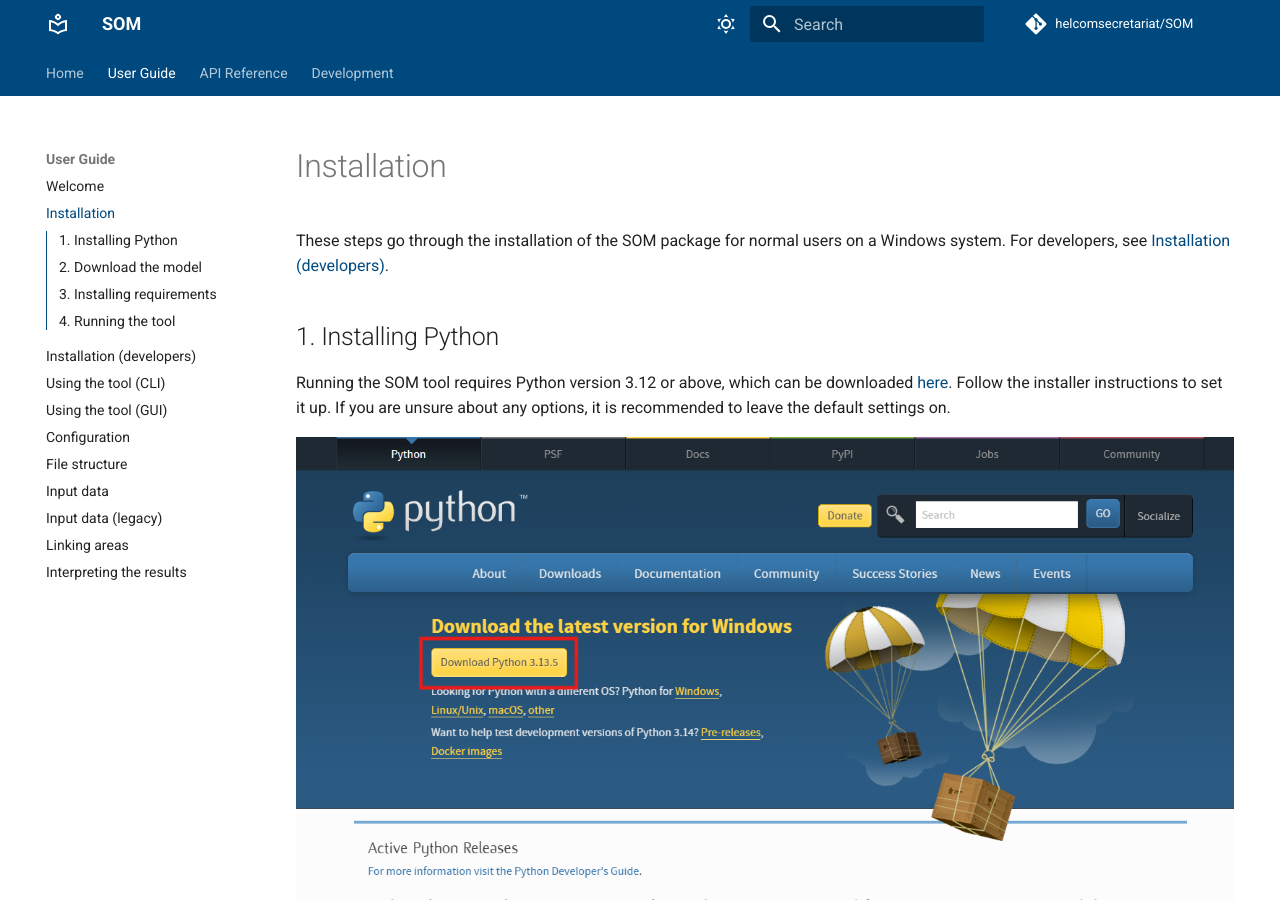
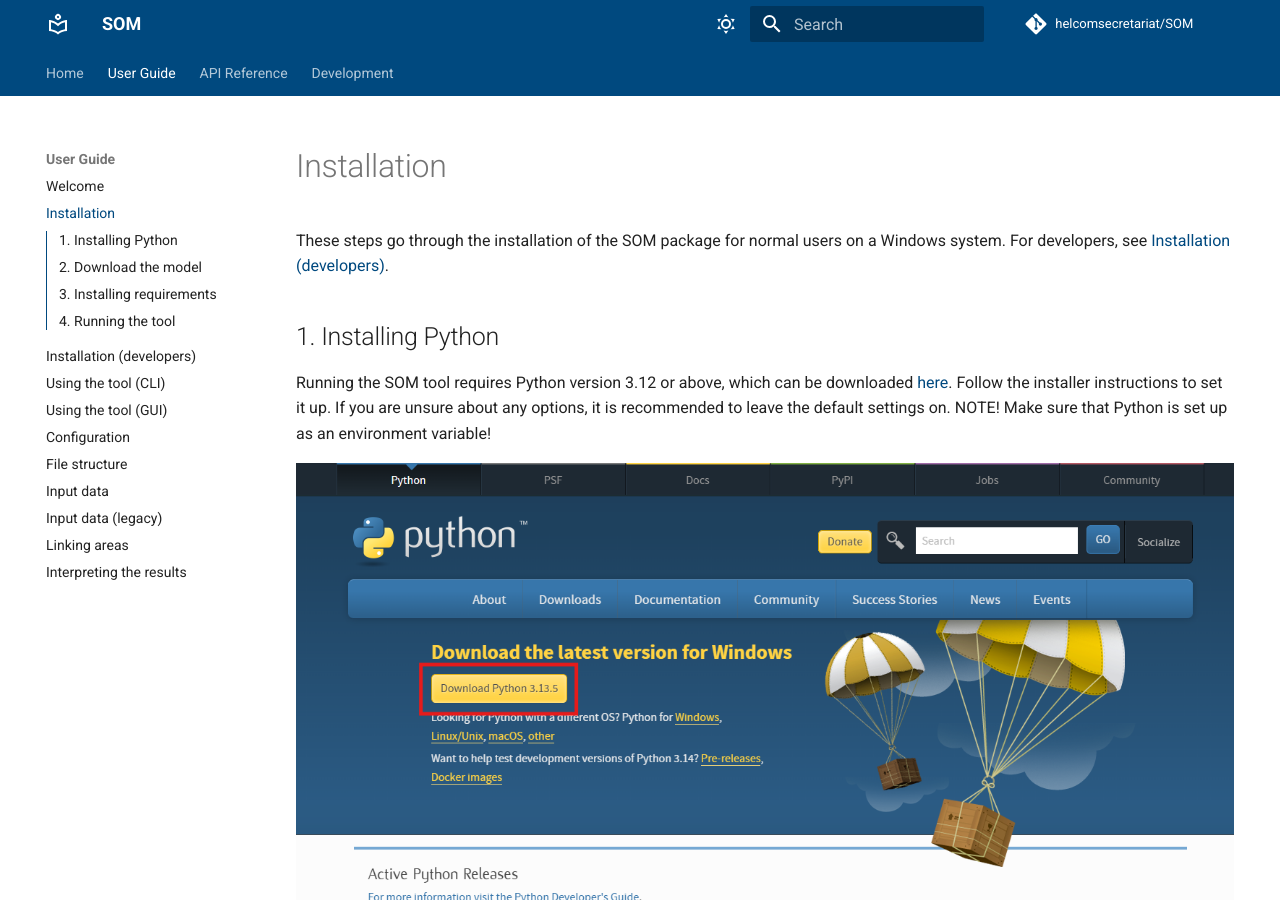
Before and after one commit to helcomsecretariat/SOM, an MkDocs documentation site: the page built from docs/guide/installation.md, in a window 1280 px wide and 900 px high. Built offline with MkDocs 1.6.1 and Material for MkDocs 9.7.7, drawn with Linux system fonts in a browser that asks for light colours; comment, search, counter and statistics services are not loaded; some of the changed text lies outside the part shown.

Commit message:
updated installation instructions

```diff
--- a/docs/guide/installation.md
+++ b/docs/guide/installation.md
@@ -3,7 +3,7 @@
 
 ## 1. Installing Python
 
-Running the SOM tool requires Python version 3.12 or above, which can be downloaded [here](https://www.python.org/downloads/). Follow the installer instructions to set it up. If you are unsure about any options, it is recommended to leave the default settings on.
+Running the SOM tool requires Python version 3.12 or above, which can be downloaded [here](https://www.python.org/downloads/). Follow the installer instructions to set it up. If you are unsure about any options, it is recommended to leave the default settings on. NOTE! Make sure that Python is set up as an environment variable!
 
 ![image](images/installation/python_download.png)
 
@@ -57,7 +57,7 @@
 
 ## 4. Running the tool
 
-With the requirements installed, the tool can now be run by clicking on the `SOM.exe` file in the directory.
+With the requirements installed, the tool can now be run by clicking on the `SOM.exe` file in the directory. NOTE! Your antivirus might claim the file is not signed by a trusted source or similar, this is due to the file not being signed.
 
 ![image](images/installation/run_tool.png)
 
```
Also changed, not shown: docs/development/images/SOM_tool_flowchart.png (added).
